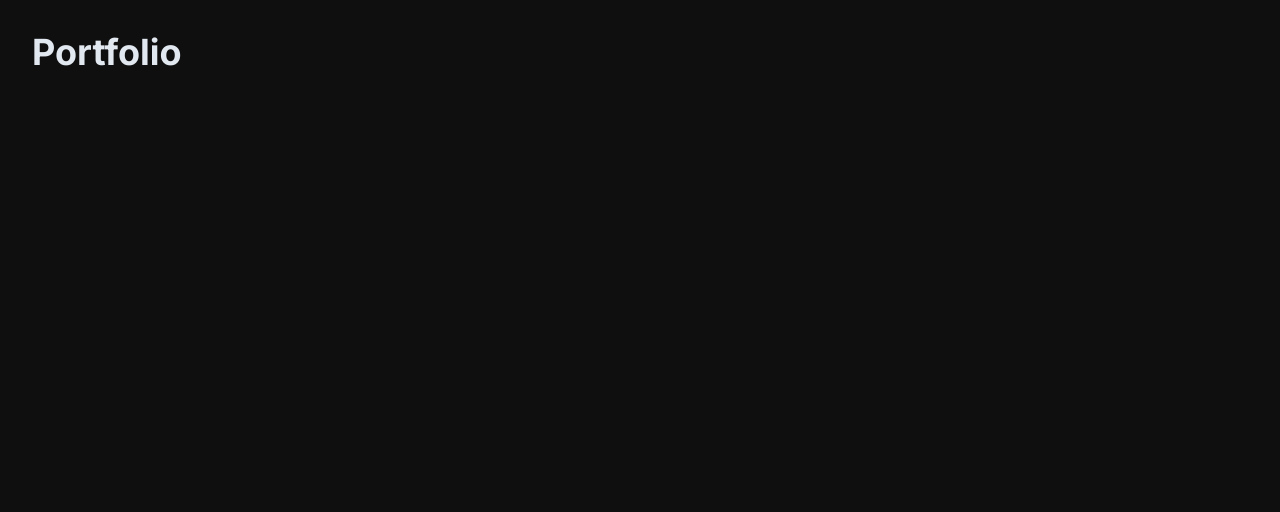
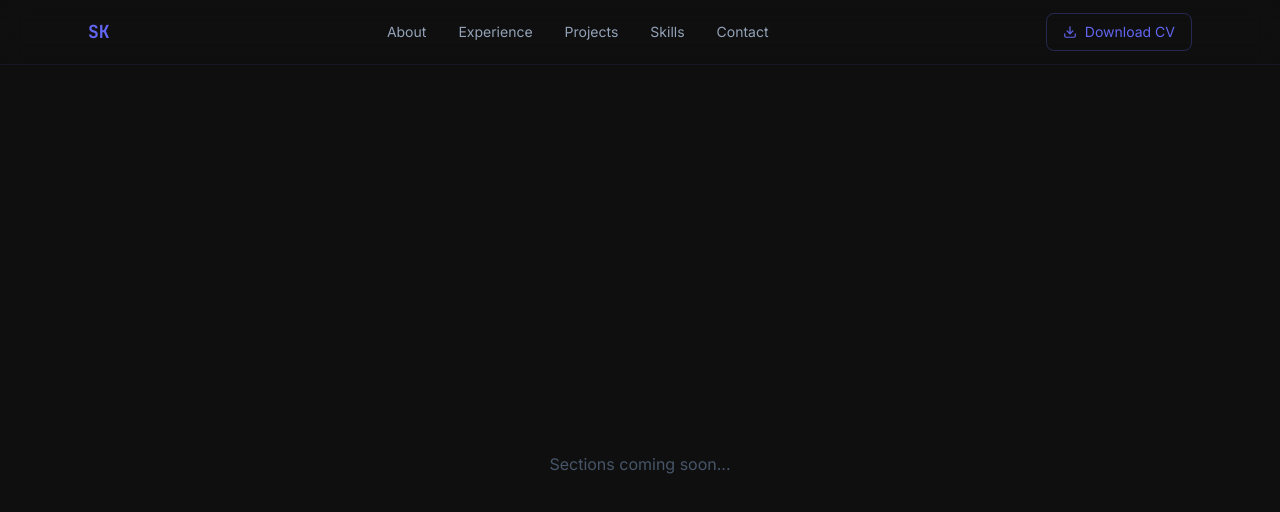
Before and after one commit to themightywolfie/themightywolfie.github.io, a React (Vite) app: page / in a window 1280 px wide. Shown: the top 512 px of the page. Built offline with nearby package versions, Linux system fonts and the light colour scheme.

Commit message:
feat: add Navbar with scroll-hide behavior

```diff
--- a/src/App.tsx
+++ b/src/App.tsx
@@ -1,7 +1,14 @@
+import Navbar from "./components/Navbar";
+
 function App() {
   return (
     <div className="min-h-screen bg-background text-text-primary">
-      <h1 className="text-4xl font-bold p-8">Portfolio</h1>
+      <Navbar />
+      <div className="pt-16">
+        <div className="h-screen flex items-center justify-center">
+          <p className="text-text-muted">Sections coming soon...</p>
+        </div>
+      </div>
     </div>
   );
 }
--- /dev/null
+++ b/src/components/Navbar.tsx
@@ -0,0 +1,54 @@
+import { useState } from "react";
+import { motion, useMotionValueEvent, useScroll } from "framer-motion";
+import { Download } from "lucide-react";
+import { navLinks } from "../lib/data";
+
+export default function Navbar() {
+  const [hidden, setHidden] = useState(false);
+  const { scrollY } = useScroll();
+
+  useMotionValueEvent(scrollY, "change", (latest) => {
+    const previous = scrollY.getPrevious() ?? 0;
+    if (latest > previous && latest > 150) {
+      setHidden(true);
+    } else {
+      setHidden(false);
+    }
+  });
+
+  return (
+    <motion.nav
+      variants={{ visible: { y: 0 }, hidden: { y: "-100%" } }}
+      animate={hidden ? "hidden" : "visible"}
+      transition={{ duration: 0.3, ease: "easeInOut" }}
+      className="fixed top-0 left-0 right-0 z-50 bg-background/80 backdrop-blur-md border-b border-accent/10"
+    >
+      <div className="max-w-6xl mx-auto px-6 h-16 flex items-center justify-between">
+        <a href="#" className="font-mono font-bold text-lg text-accent">
+          SK
+        </a>
+
+        <div className="hidden md:flex items-center gap-8">
+          {navLinks.map((link) => (
+            <a
+              key={link.href}
+              href={link.href}
+              className="text-sm text-text-secondary hover:text-accent transition-colors"
+            >
+              {link.label}
+            </a>
+          ))}
+        </div>
+
+        <a
+          href="/samaksh-khatri-cv.pdf"
+          download
+          className="flex items-center gap-2 text-sm px-4 py-2 border border-accent/30 rounded-lg text-accent hover:bg-accent/10 transition-colors"
+        >
+          <Download size={14} />
+          <span className="hidden sm:inline">Download CV</span>
+        </a>
+      </div>
+    </motion.nav>
+  );
+}
```
